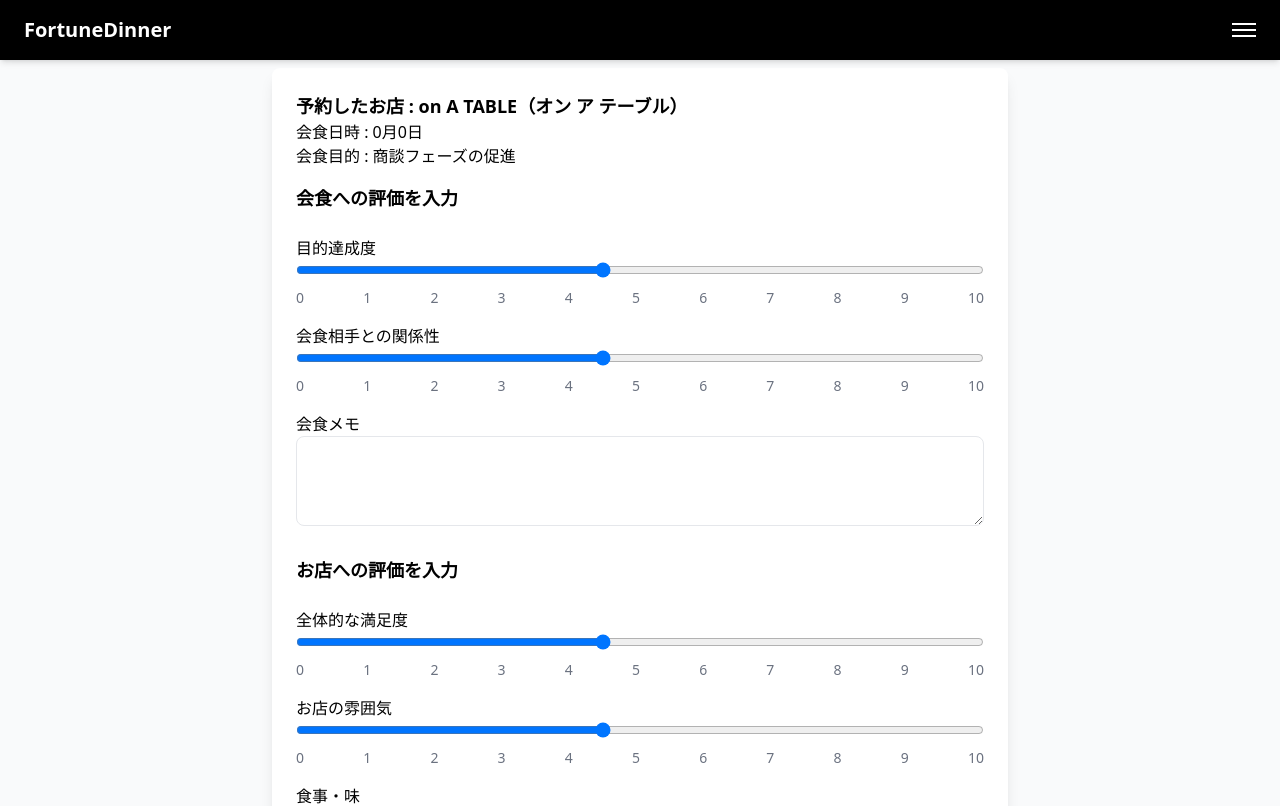
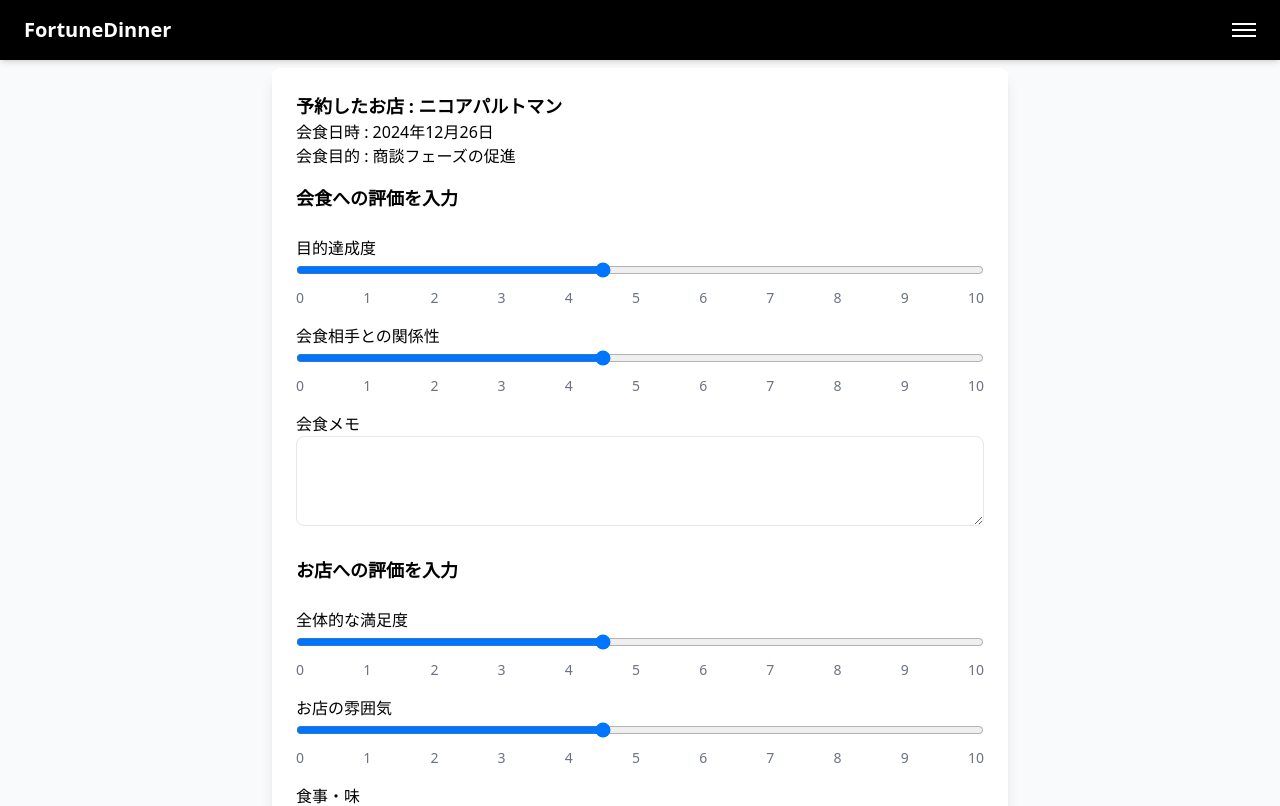
Before and after one commit to teishito/Deploy_Azure_front, a Next.js app: page /menus/report-details in a window 1280 px wide. Shown: the top 806 px of the page. Built offline with nearby package versions, Linux system fonts and the light colour scheme.

Commit message:
Update report-details.js

```diff
--- a/pages/menus/report-details.js
+++ b/pages/menus/report-details.js
@@ -57,11 +57,12 @@ export default function ReportDetails() {
                 <h1 className="text-xl font-bold mb-4">レポート詳細</h1>
                 <div className="bg-white p-6 rounded-lg shadow-lg">
                     <div className="mb-4">
-                        <h2 className="text-lg font-bold">予約したお店 : on A TABLE（オン ア テーブル）</h2>
-                        <p>会食日時 : 0月0日</p>
+                        <h2 className="text-lg font-bold">予約したお店 : ニコアパルトマン</h2>
+                        <p>会食日時 : 2024年12月26日</p>
                         <p>会食目的 : 商談フェーズの促進</p>
                     </div>
                     <form onSubmit={handleSubmit} className="space-y-6">
+
                         {/* 会食への評価 */}
                         <h3 className="text-lg font-semibold">会食への評価を入力</h3>
                         <div className="space-y-4">
```
